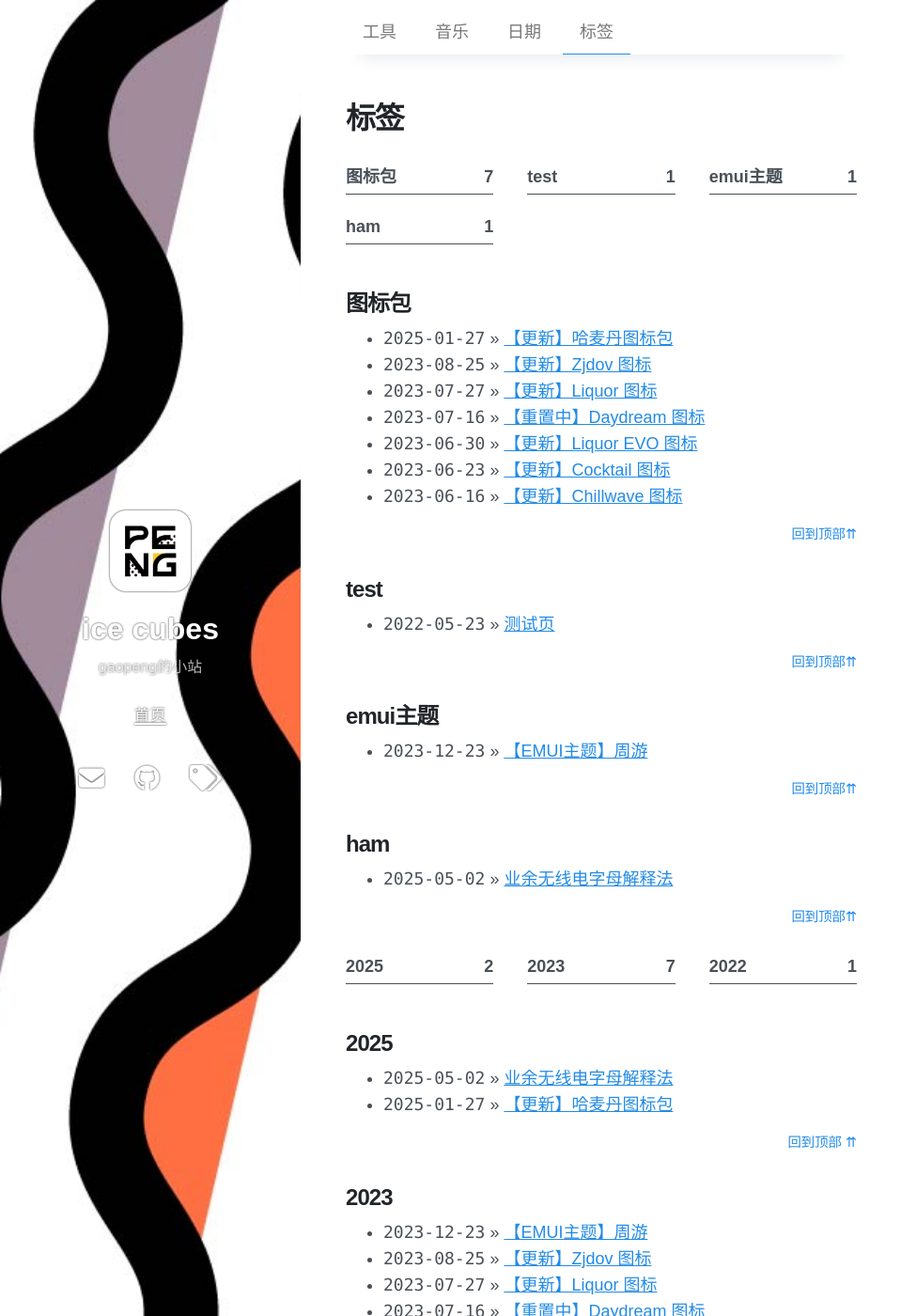
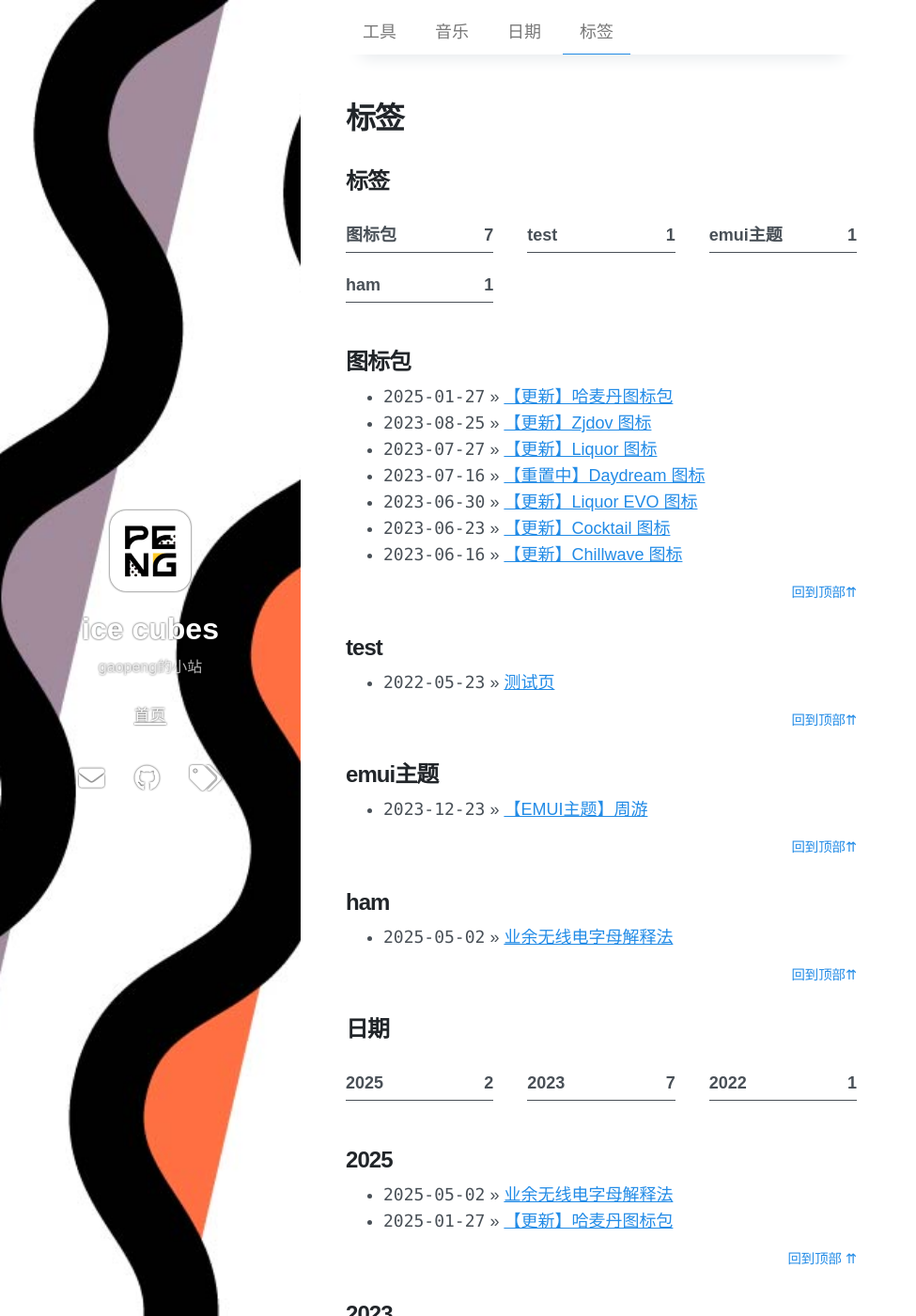
Before and after one commit to gaopengk/gaopengk.github.io, a Jekyll site: the page built from tags.md, in a window 1280 px wide and 1400 px high. Shown: the whole window at 94% size, without its empty margins (0-975 px from the left). Built offline with Jekyll 4.4.1, drawn with Linux system fonts in a browser that asks for light colours; nearby versions of some CDN libraries.

Commit message:
Update archive-taxonomies.html

```diff
--- a/_layouts/archive-taxonomies.html
+++ b/_layouts/archive-taxonomies.html
@@ -5,6 +5,7 @@ layout: default
 {% include home-header.html %}
 
 <h1>{{ page.title }}</h1>
+<h2>标签</h2>
 <!-- tags -->
 {% comment %} Check the type of archive {% endcomment %}
 {%- if page.type == 'categories' -%}
@@ -78,6 +79,7 @@ layout: default
 {%- endfor -%}
 
 <!-- dates -->
+<h2>日期</h2>
 {%- assign taxonomies = site.posts | group_by_exp: "post", "post.date | date: '%Y'" -%}
 
 <div class="taxonomies-wrapper">
```
